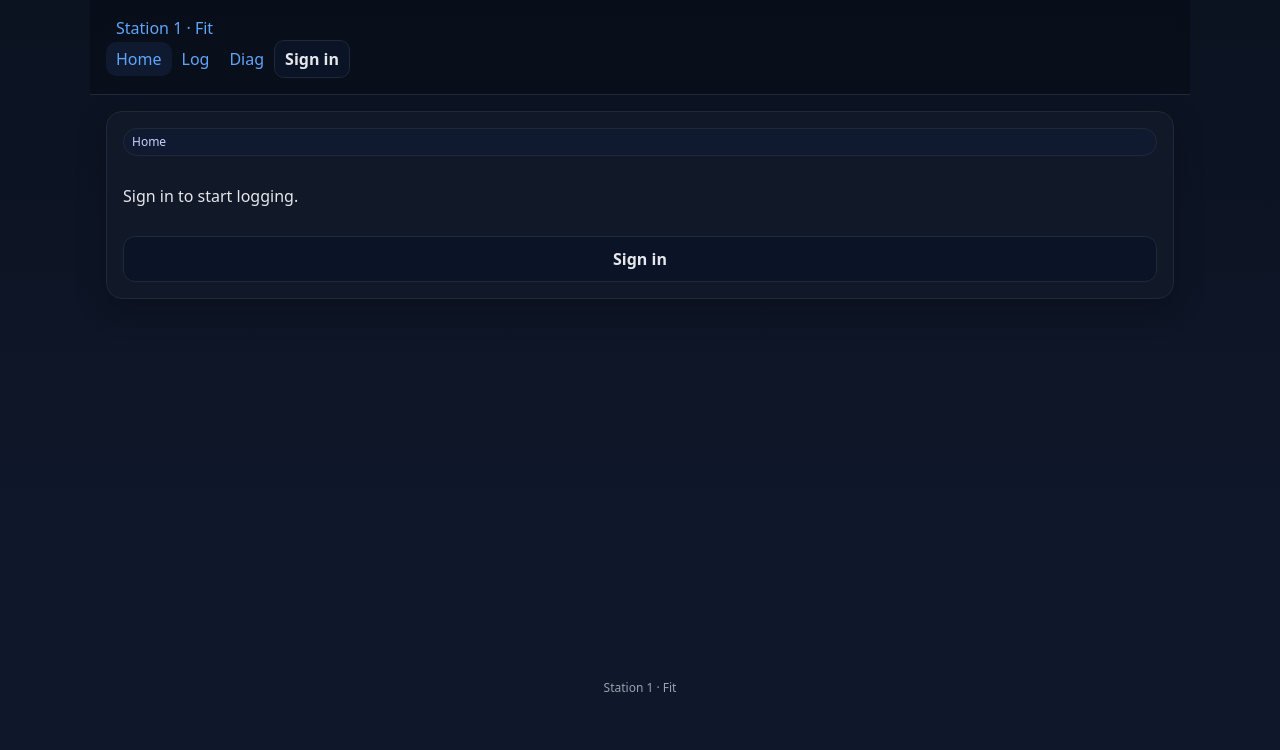
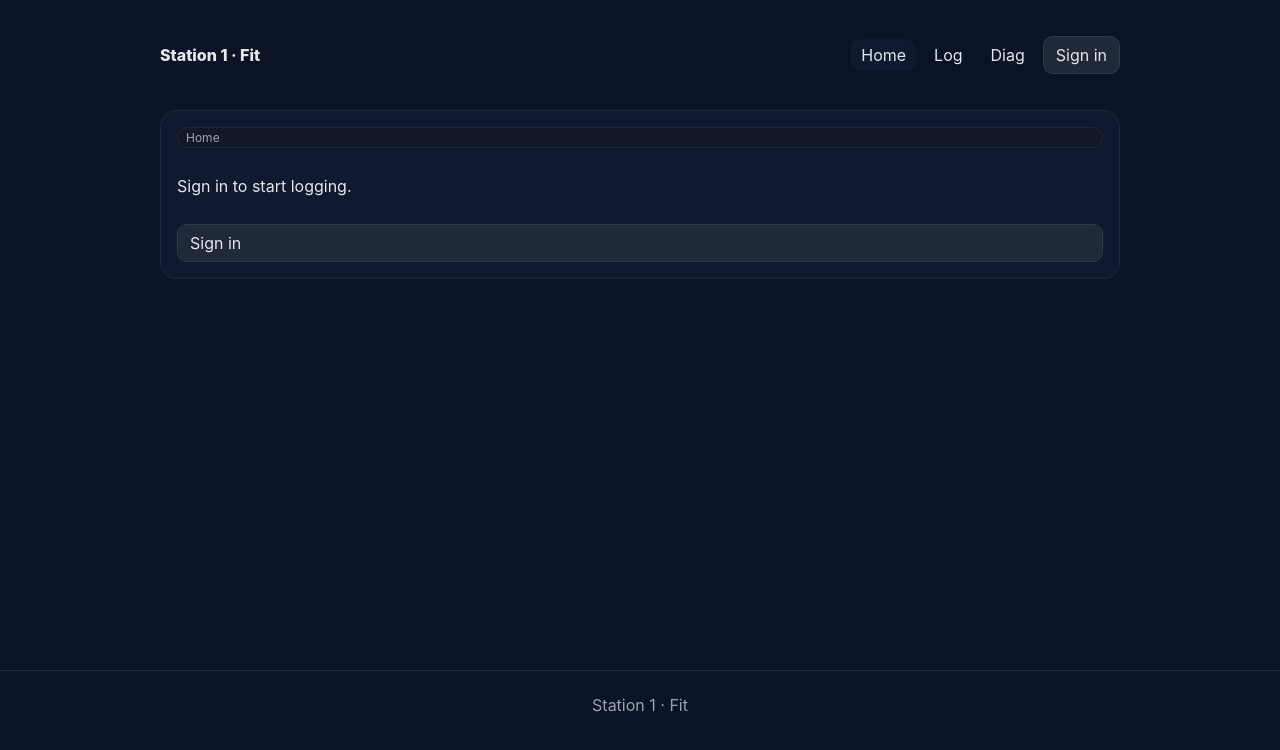
Before and after one commit to mattrauschenbach-cloud/garfieldfit25, a React (Vite) app: page / in a window 1280 px wide. Shown: the top 750 px of the page. Built offline with nearby package versions, Linux system fonts and the light colour scheme; no server answers.

Commit message:
Update styles.css

```diff
--- a/src/styles.css
+++ b/src/styles.css
@@ -1,57 +1,16 @@
-
-/* Minimal modern, accessible base styles */
-:root{
-  --bg: #0b1220;
-  --card: #111827;
-  --text: #e5e7eb;
-  --muted:#9ca3af;
-  --brand:#60a5fa;
-  --ok:#34d399;
-  --warn:#f59e0b;
-  --danger:#ef4444;
-  --ring: #93c5fd;
-}
-*{box-sizing:border-box}
-html,body,#root{height:100%}
-body{
-  margin:0;
-  background:linear-gradient(180deg, #0b1220, #0f172a 65%);
-  color:var(--text);
-  font: 16px/1.5 system-ui, -apple-system, Segoe UI, Roboto, Inter, "Helvetica Neue", Arial, "Noto Sans", "Apple Color Emoji","Segoe UI Emoji";
-}
-a{color:var(--brand); text-decoration:none}
-a:hover{text-decoration:underline}
-.container{max-width:1100px; margin:0 auto; padding:16px}
-.card{
-  background:var(--card);
-  border:1px solid #1f2937;
-  border-radius:16px;
-  padding:16px;
-  box-shadow: 0 10px 30px rgba(0,0,0,.25);
-}
-.grid{display:grid; gap:16px}
-.grid-2{grid-template-columns: repeat(auto-fit, minmax(260px, 1fr))}
-.hstack{display:flex; gap:12px; align-items:center}
-.vstack{display:flex; flex-direction:column; gap:12px}
-.btn{
-  display:inline-flex; align-items:center; justify-content:center;
-  padding:10px 14px; border-radius:12px; border:1px solid #1f2937;
-  background:#0b1426; color:var(--text); font-weight:600; cursor:pointer;
-  transition: transform .06s ease, box-shadow .2s ease;
-}
-.btn:hover{ transform: translateY(-1px); box-shadow: 0 8px 18px rgba(0,0,0,.35)}
-.btn.primary{ background: linear-gradient(180deg, #1e3a8a, #1d4ed8); border-color:#1e3a8a }
-.btn.ghost{ background: transparent }
-.badge{display:inline-flex; align-items:center; gap:6px; font-size:12px; padding:4px 8px; border-radius:999px; background:#0f1a30; border:1px solid #1f2937; color:#c7d2fe}
-.nav{
-  position:sticky; top:0; z-index:10; backdrop-filter: blur(6px);
-  background: rgba(8, 12, 22, 0.6); border-bottom:1px solid #1f2937;
-}
-.nav .inner{ display:flex; align-items:center; justify-content:space-between; gap:12px; padding:10px 16px }
-.nav a{ padding:6px 10px; border-radius:10px }
-.nav a.active, .nav a:hover{ background:#0f1a30; text-decoration:none }
-.footer{ color:var(--muted); font-size:12px; text-align:center; padding:24px 12px }
-.kbd{ font-family: ui-monospace, SFMono-Regular, Menlo, Consolas, monospace; font-size:12px; padding:2px 6px; border:1px solid #374151; border-bottom-width:2px; border-radius:6px; background:#0f1a30}
-hr{ border:0; border-top:1px solid #1f2937; margin:16px 0}
-input,button,select{ font:inherit }
-:focus-visible{ outline: 2px solid var(--ring); outline-offset:2px }
+:root { color-scheme: dark; font-family: Inter, system-ui, sans-serif; }
+body { margin: 0; background: #0b1426; color: #e5e7eb; }
+.container { max-width: 960px; margin: 24px auto; padding: 0 16px; }
+.nav { display:flex; align-items:center; justify-content:space-between; padding:12px 16px; }
+.brand { font-weight:800; color:#e5e7eb; text-decoration:none; }
+.links { display:flex; gap:8px; align-items:center; }
+.nav-link { padding:6px 10px; border-radius:10px; text-decoration:none; color:#e5e7eb; }
+.nav-link.active, .nav-link:hover { background:#0f1a30; }
+.btn { background:#1f2937; color:#e5e7eb; border:1px solid #303a4a; border-radius:10px; padding:8px 12px; text-decoration:none; }
+.btn.primary { background:#3b82f6; border-color:#3b82f6; }
+.btn.ghost { background:transparent; border-color:#303a4a; }
+.card { background:#0f1a30; border:1px solid #1f2937; border-radius:16px; padding:16px; }
+.vstack { display:flex; flex-direction:column; gap:12px; }
+.hstack { display:flex; gap:12px; align-items:center; }
+.badge { background:#111827; border:1px solid #1f2937; padding:2px 8px; border-radius:9999px; font-size:12px; color:#9ca3af; }
+.footer { padding:24px 16px; color:#9ca3af; text-align:center; border-top:1px solid #1f2937; }
```
